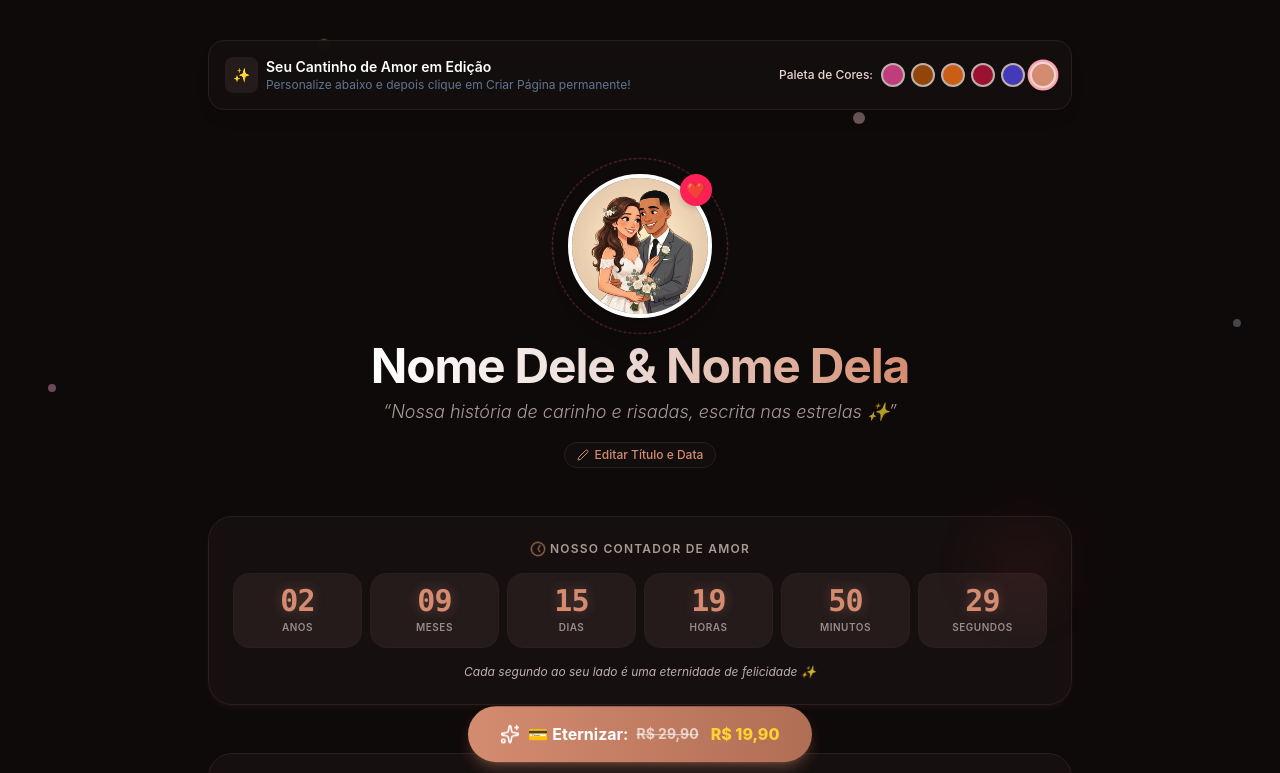
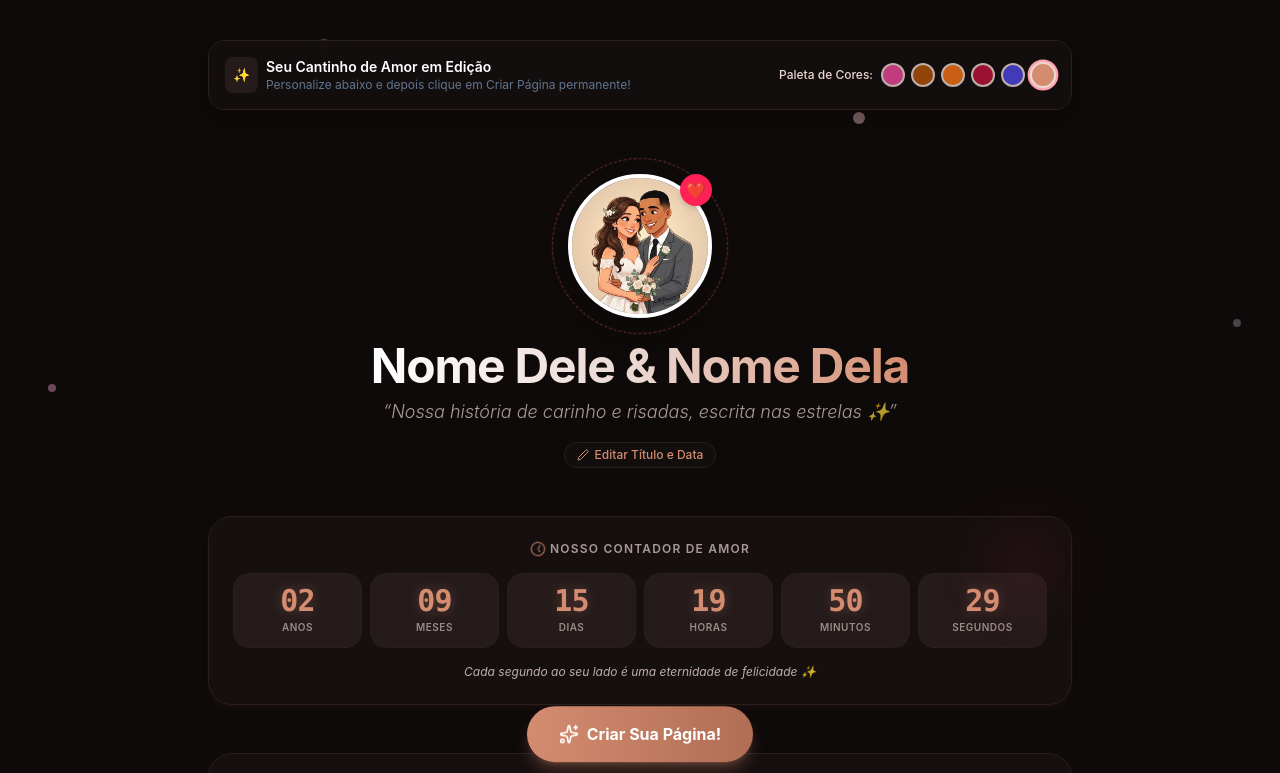
Before and after one commit to Samuelgardenn/nossa-historia-de-amor-1.0, a Next.js app: page / in a window 1280 px wide. Shown: the top 773 px of the page. Built offline with nearby package versions, Linux system fonts and the light colour scheme.

Commit message:
feat: atualizado copy do botao flutuante para Criar Sua Pagina para aumentar a conversao

```diff
--- a/app/page.tsx
+++ b/app/page.tsx
@@ -327,9 +327,7 @@ export default function HomeBuilderPage() {
           className={`flex items-center gap-2 px-8 py-4 text-white text-base font-bold rounded-full shadow-lg cursor-pointer bg-gradient-to-r transition-all animate-bounce ${currentThemeHexColor()}`}
         >
           <Sparkles className="w-5 h-5 animate-pulse" />
-          <span>💳 Eternizar: </span>
-          <span className="line-through text-white/65 text-sm">R$ 29,90</span>
-          <span className="font-extrabold text-amber-300 ml-1">R$ 19,90</span>
+          <span>Criar Sua Página!</span>
         </motion.button>
       </div>
 
```
